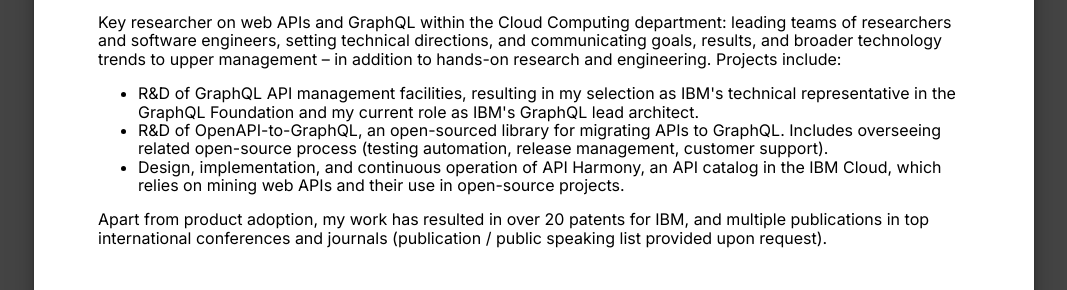
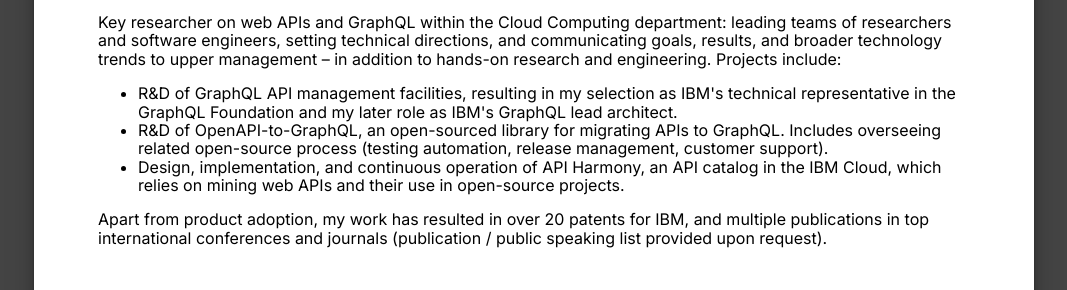
Before and after one commit to wittern/wittern.github.io, a Jekyll site: the page built from _pages/cv/index.md, in a window 1280 px wide and 1400 px high, scrolled down 470 px. Shown: the part 177-467 px from the top of the window, without its empty margins (106-1173 px from the left). Built offline with Jekyll 4.4.1, drawn with Linux system fonts in a browser that asks for light colours; nearby versions of some CDN libraries; library files that are not in the unit come from our copies; some of the changed text lies outside the part shown.

```diff
--- a/_pages/cv/index.md
+++ b/_pages/cv/index.md
@@ -290,7 +290,7 @@
             </p>
             <ul>
               <li>
-                R&D of GraphQL API management facilities, resulting in my selection as IBM's technical representative in the GraphQL Foundation and my current role as IBM's GraphQL lead architect.
+                R&D of GraphQL API management facilities, resulting in my selection as IBM's technical representative in the GraphQL Foundation and my later role as IBM's GraphQL lead architect.
               </li>
               <li>
                 R&D of OpenAPI-to-GraphQL, an open-sourced library for migrating APIs to GraphQL. Includes overseeing related open-source process (testing automation, release management, customer support).
```
Also changed, not shown: other parts of _pages/cv/index.md (+2 -2 lines).
